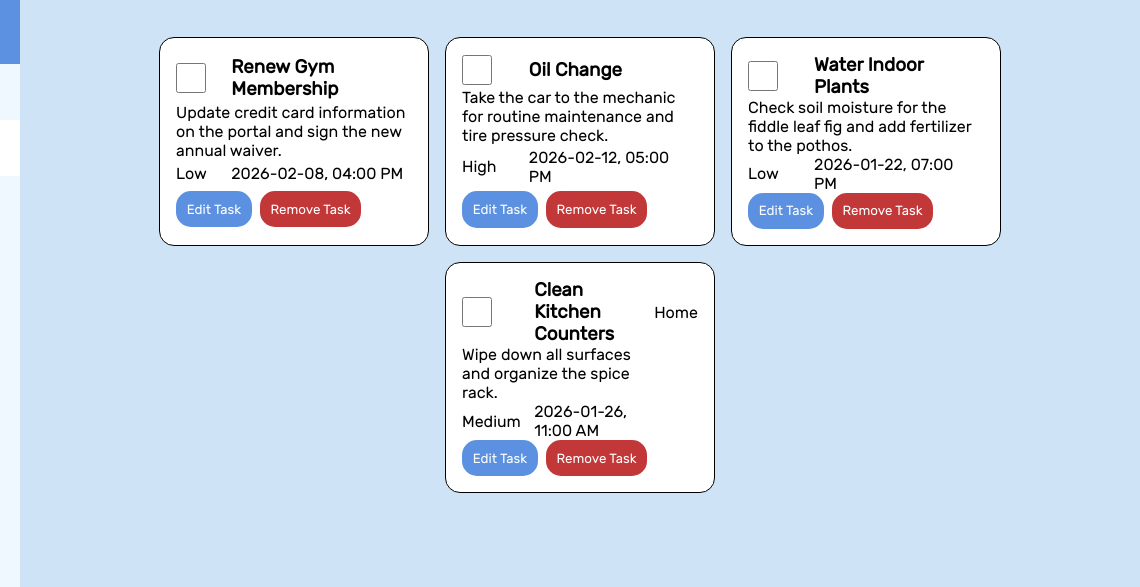
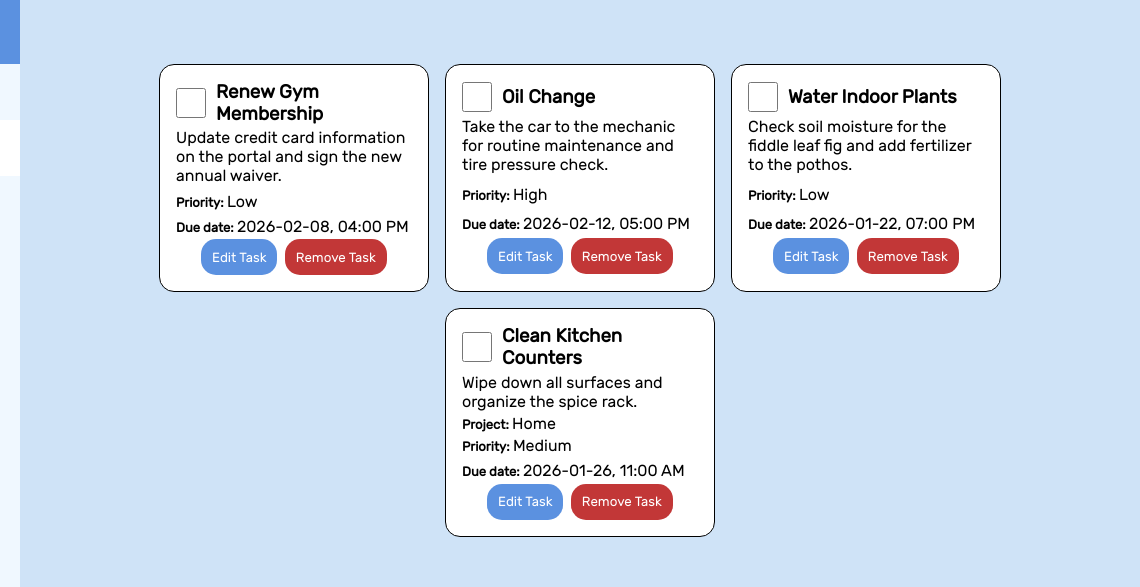
Before and after one commit to isi-code/odin-todo-list, a website built with webpack: page src/template.html in a window 1280 px wide. Shown: the top 587 px of the page, 140-1280 px from the left. Built offline with nearby package versions, Linux system fonts and the light colour scheme.

Commit message:
Update task card layout and add labels to fields

```diff
--- a/src/css/body.css
+++ b/src/css/body.css
@@ -10,11 +10,14 @@ main{
     flex-wrap: wrap;
     justify-content: center;
     gap: var(--default-padding);
-    margin: calc(var(--default-padding) * 2.3);
+    margin: 4rem calc(var(--default-padding) * 2.3);
 }
 
 .list > div {
     display: grid;
+    column-gap:10px;
+    row-gap: calc(var(--default-spacing) / 2.5);
+    grid-template-columns: min-content 1fr ;
     align-items: center;
     border-radius: var(--borders);
     background-color:white;
@@ -24,7 +27,7 @@ main{
 }
 
 .list .taskContainer h3{
-    grid-area:1/2/2/5;
+    grid-area:1/2/2/3;
 }
 
 .list .taskContainer input[type="checkbox"]{
@@ -35,21 +38,44 @@ main{
 }
 
 .list .taskContainer p {
-    grid-area:2/1/3/5;
+    grid-area:2/1/3/3;
 }
 
 .list .taskContainer .dueDate{
-    grid-area:3/2/4/5;
+    grid-area:6/1/7/3;
+}
+
+.list .taskContainer .dueDate::before{
+    content: "Due date: ";
+    font-size: small;
+    font-weight: 700;
 }
 
 .list .taskContainer .priority{
-    grid-area:3/1/4/2;
+    grid-area:4/1/5/3;
+}
+
+.list .taskContainer .priority::before{
+    content: "Priority: ";
+    font-size: small;
+    font-weight: 700;
+}
+
+.list .taskContainer .project{
+    grid-area:3/1/4/3;
+}
+
+.list .taskContainer .project::before{
+    content: "Project: ";
+    font-size: small;
+    font-weight: 700;
 }
 
 .updateTask {
     display: flex;
     gap: var(--default-spacing);
-    grid-area:5/1/5/6;
+    justify-content:center;
+    grid-area:7/1/8/3;
 }
 
 .updateTask > button {
@@ -146,7 +172,7 @@ form button:hover {
     color: black;
 }
 
-.list .project {
+.list > .project {
     display: flex;
     cursor: pointer;
     column-gap: var(--default-spacing);
```
